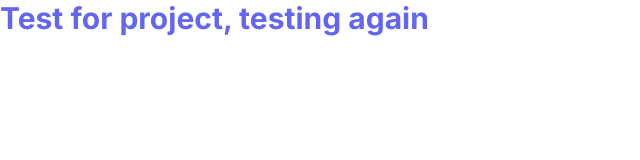
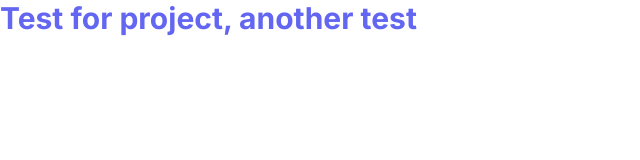
Before and after one commit to Furqan-Azmat/Fullstack-Discord-Clone, a Next.js app: page / in a window 1280 px wide. Shown: the top 160 px of the page, without its empty margins (0-640 px from the left). Built offline with nearby package versions, Linux system fonts and the light colour scheme.

Commit message:
Initial commit of project

```diff
--- a/app/page.tsx
+++ b/app/page.tsx
@@ -1,7 +1,7 @@
 
 export default function Home() {
   return (
-    <p className = "text-3xl font-bold text-indigo-500">Test for project, testing again
+    <p className = "text-3xl font-bold text-indigo-500">Test for project, another test
     </p>
   )
 }
```
